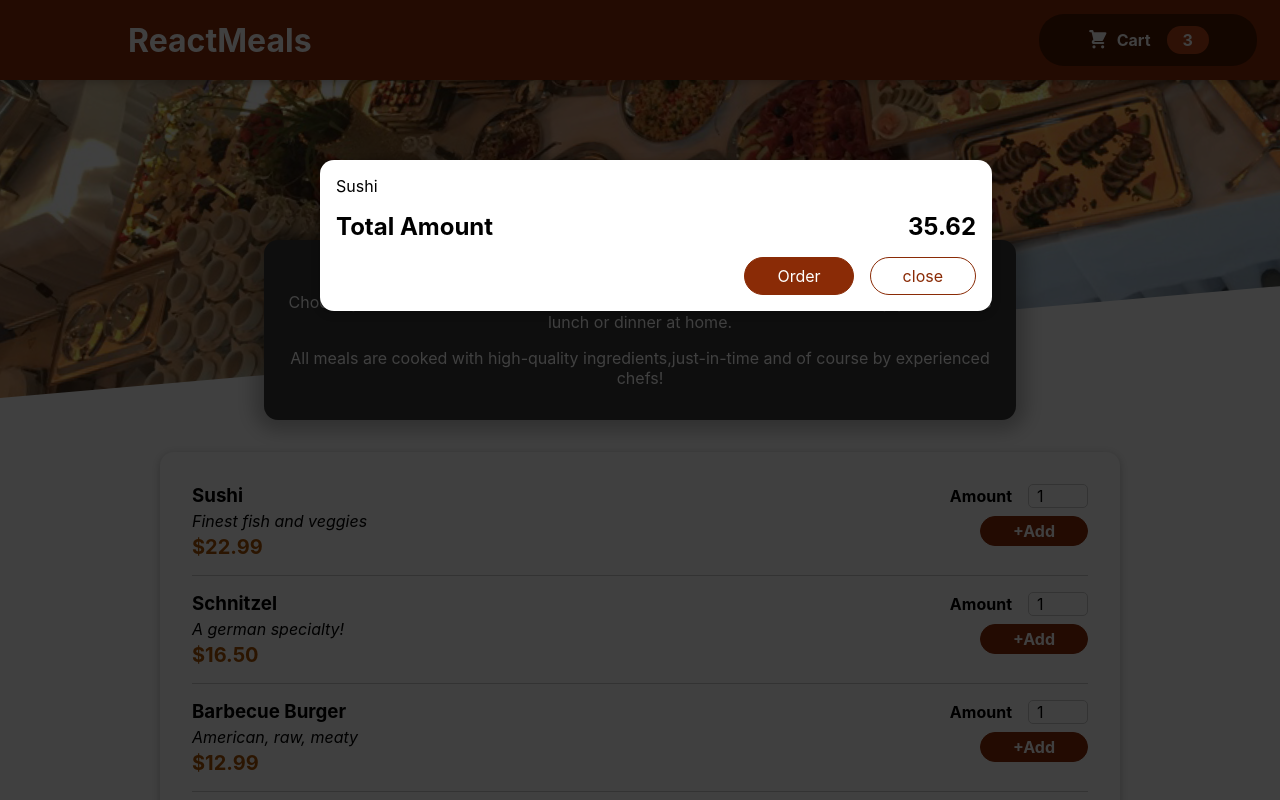
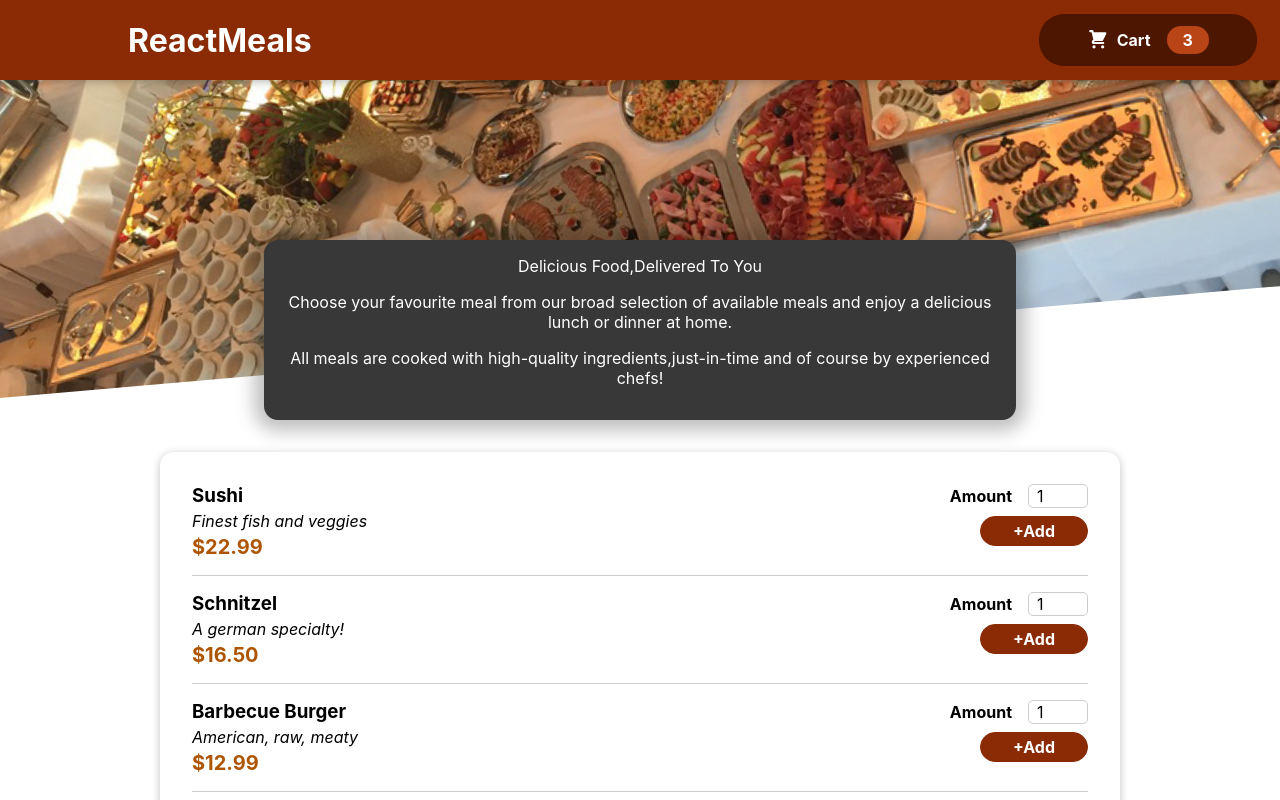
Before and after one commit to ARUNMALEWADI/Restaurants_App, a React (Create React App) app: page / in a window 1280 px wide. Shown: the top 800 px of the page. Built offline with nearby package versions, Linux system fonts and the light colour scheme.

Commit message:
Cart open and close

```diff
--- a/src/App.js
+++ b/src/App.js
@@ -1,13 +1,24 @@
-import { Fragment } from "react";
+import { Fragment, useState } from "react";
 import Header from "./components/Layout/Header";
 import Meals from "./components/Layout/Meals";
 
 import Cart from "./components/Layout/Cart";
 function App() {
+  const [cartIsShown ,setCartIsShown] =useState()
+
+  const showCartHandler=()=>
+  {
+    setCartIsShown(true)
+  }
+  const hideCartHandler=()=>
+  {
+    setCartIsShown(false)
+  }
   return (
     <Fragment>
-      <Cart></Cart>
-      <Header></Header>
+      { cartIsShown&& <Cart onClose={hideCartHandler}/>
+}
+      <Header onShowCart={showCartHandler}></Header>
       <main>
      <Meals></Meals>
      </main>
--- a/src/components/Layout/Cart.js
+++ b/src/components/Layout/Cart.js
@@ -6,7 +6,7 @@
         {
            [{id:'c1',name:'Sushi',amount:2,price:12.99}].map(item=><li>{item.name}</li>)
         }   </ul>
-  return <Modal>
+  return <Modal onClose={props.onClose}>
     {cartitems}
     <div className={classes.total}>
         <span>Total Amount</span>
@@ -14,7 +14,7 @@
     </div>
     <div className={classes.actions}>
         <button className={classes.button}>Order</button>
-        <button className={classes['button--alt']}>close</button>
+        <button className={classes['button--alt']} onClick={props.onClose}>close</button>
     </div>
     </Modal>
 
--- a/src/components/Layout/CartButton.js
+++ b/src/components/Layout/CartButton.js
@@ -1,8 +1,8 @@
 
 import classes from './CartButton.module.css'
 import CartIcon from './CartIcon';
-const CardButton=()=>{
-return <button className={classes.button}>
+const CardButton=(props)=>{
+return <button className={classes.button} onClick={props.onClick}>
 <span className={classes.icon}><CartIcon></CartIcon></span>
 <span >Cart</span>
 <span className={classes.badge}>3</span>
--- a/src/components/Layout/Header.js
+++ b/src/components/Layout/Header.js
@@ -2,11 +2,11 @@
 import classes from './Header.module.css'
 import MealsImg from './../../assets/meals.jpg'
 import CardButton from './CartButton';
-const Header =()=>{
+const Header =(props)=>{
 return <Fragment>
     <header className={classes.header}>
         <h1>ReactMeals </h1>
-        <CardButton></CardButton>
+        <CardButton onClick={props.onShowCart}/>
     </header>
     <div className={classes['main-image']}>
         <img src={MealsImg} alt='A table full of delicious food!'></img>
--- a/src/components/Layout/Modal.js
+++ b/src/components/Layout/Modal.js
@@ -4,7 +4,7 @@
 
 const Backdrop = (props) => {
     return (
-      <div className={classes.backdrop}></div>
+      <div className={classes.backdrop} onClick={props.onClose}></div>
     )
   }
 
@@ -25,7 +25,7 @@
 const Modal = (props) => {
 
   return <Fragment>
-   { ReactDOM.createPortal(<Backdrop/>,helper)}
+   { ReactDOM.createPortal(<Backdrop onClose={props.onClose}/>,helper)}
     {ReactDOM.createPortal(<Overlay>{props.children}</Overlay> ,helper)}
   </Fragment>
 }
```
